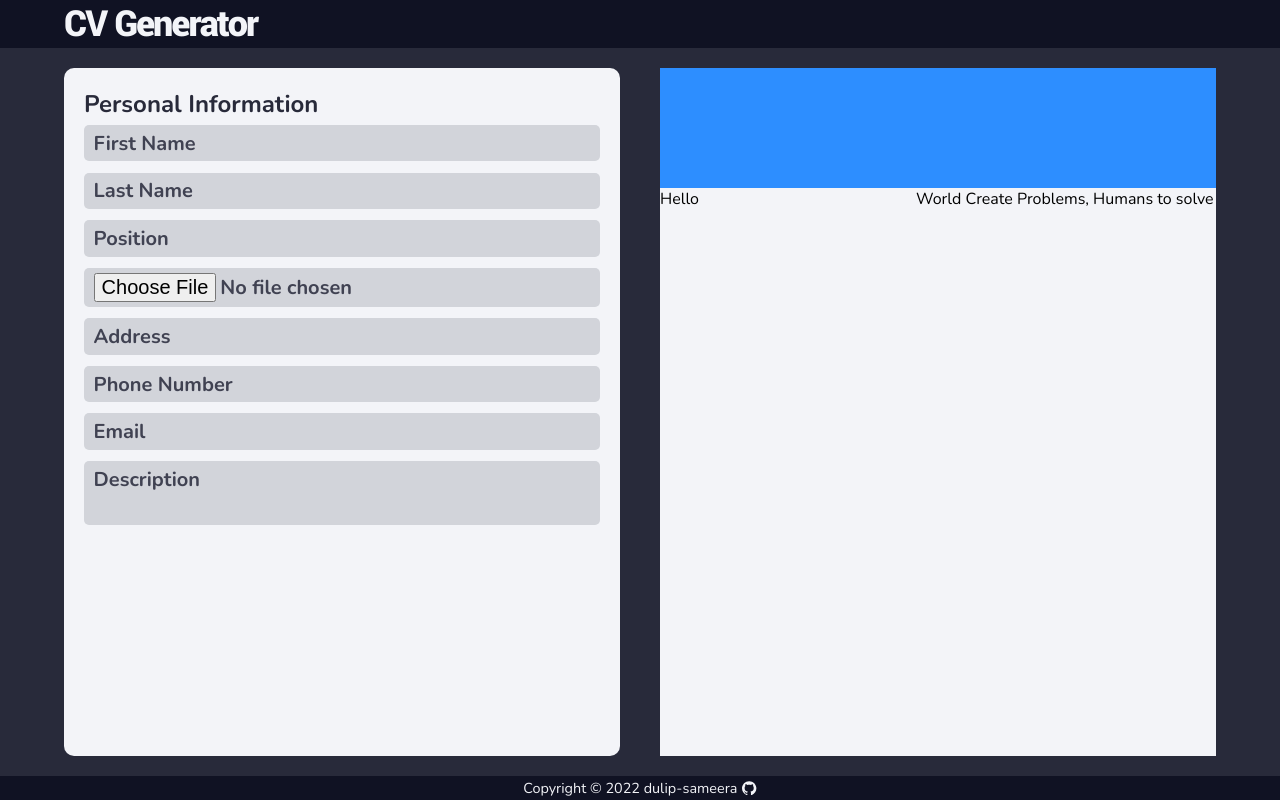
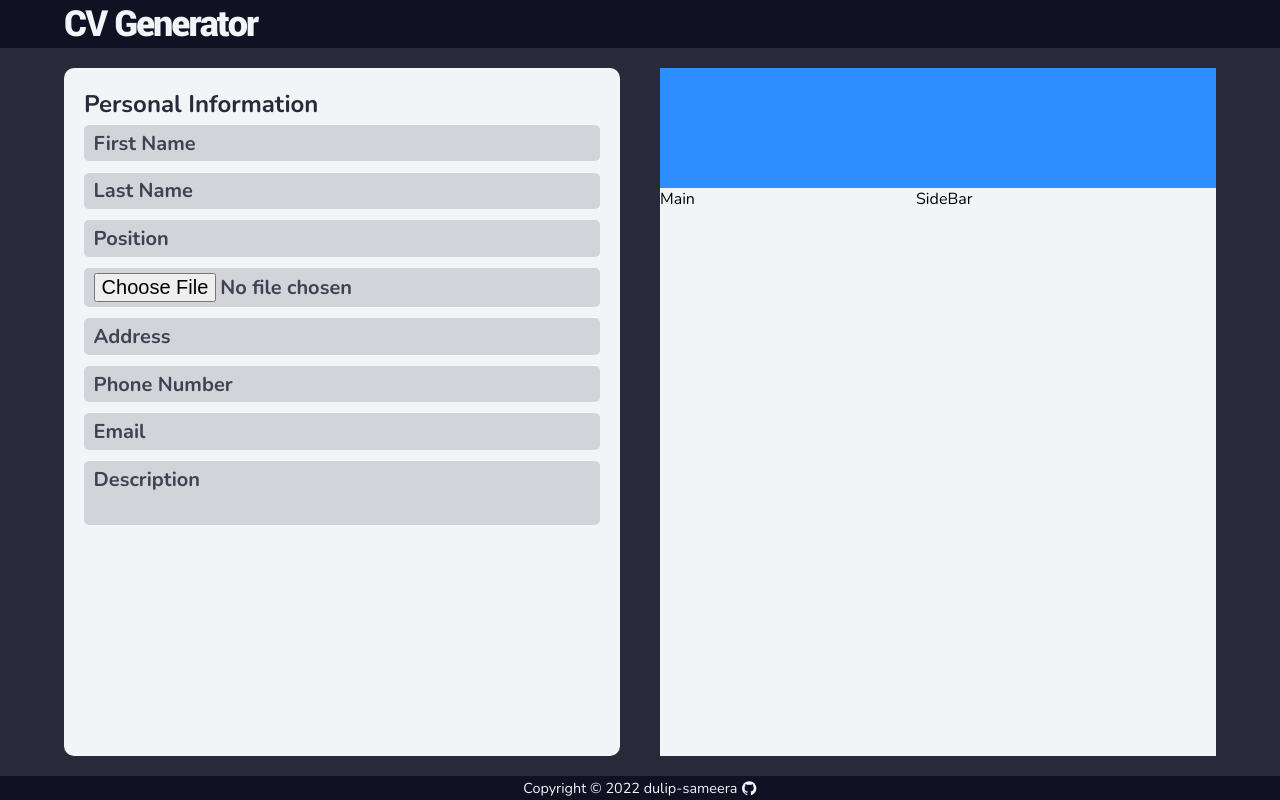
Before and after one commit to dulip-sameera/react-cv-generator, a React (Create React App) app: page / in a window 1280 px wide. Built offline with nearby package versions, Linux system fonts and the light colour scheme.

Commit message:
create body of the CV

```diff
--- /dev/null
+++ b/src/components/Body/Preview/Main.js
@@ -0,0 +1,9 @@
+import React, { Component } from "react";
+
+export class Main extends Component {
+  render() {
+    return <div>Main</div>;
+  }
+}
+
+export default Main;
--- a/src/components/Body/Preview/Preview.js
+++ b/src/components/Body/Preview/Preview.js
@@ -1,6 +1,8 @@
 import React, { Component } from "react";
 import styled from "styled-components";
 import Header from "./Header";
+import Main from "./Main";
+import SideBar from "./SideBar";
 
 const LayoutDiv = styled.div`
   background: ${({ theme }) => theme.colors.grey};
@@ -20,14 +22,28 @@ export class Preview extends Component {
   render() {
     const { info } = this.props;
     const { personalInfo } = info;
-    const { firstName, lastName, position } = personalInfo;
+    const {
+      firstName,
+      lastName,
+      position,
+      image,
+      email,
+      address,
+      phoneNumber,
+      description,
+    } = personalInfo;
 
     return (
       <LayoutDiv>
         <Header name={`${firstName} ${lastName}`} position={position} />
         <BodyDiv>
-          <div>Hello</div>
-          <div>World Create Problems, Humans to solve</div>
+          <Main description={description} />
+          <SideBar
+            image={image}
+            email={email}
+            address={address}
+            phoneNumber={phoneNumber}
+          />
         </BodyDiv>
       </LayoutDiv>
     );
--- /dev/null
+++ b/src/components/Body/Preview/SideBar.js
@@ -0,0 +1,9 @@
+import React, { Component } from "react";
+
+export class SideBar extends Component {
+  render() {
+    return <div>SideBar</div>;
+  }
+}
+
+export default SideBar;
```
